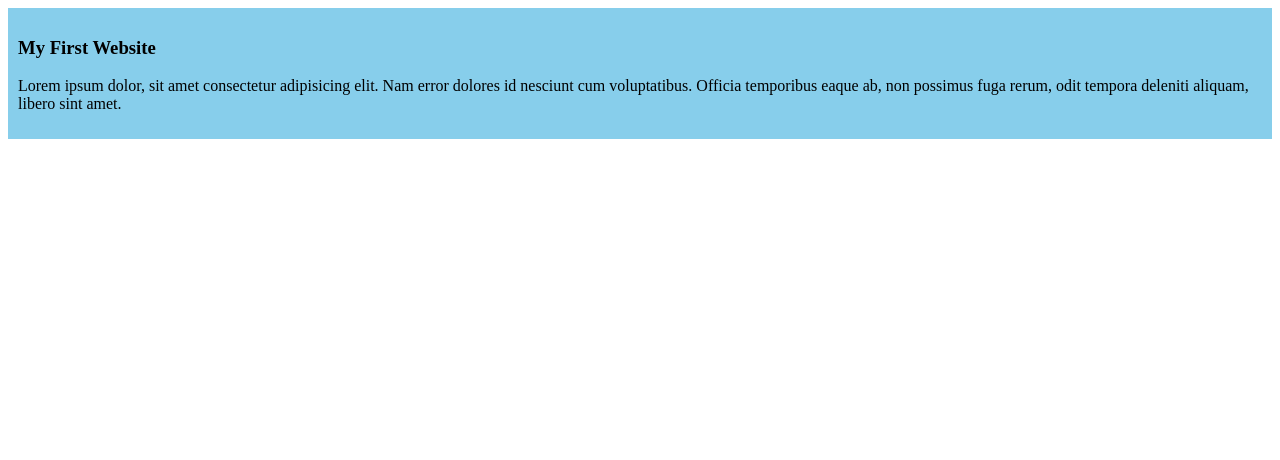
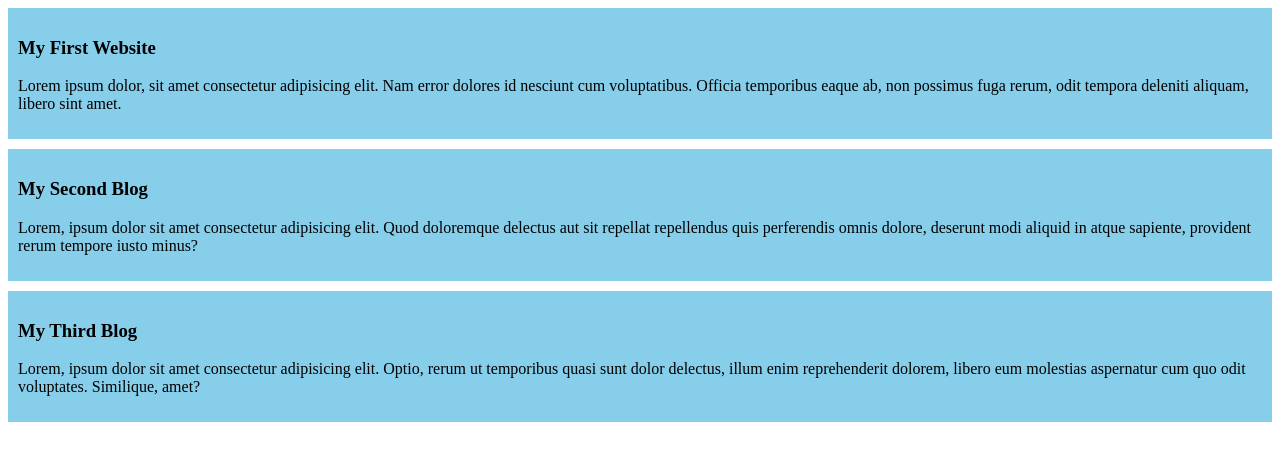
Before and after one commit to antargithub/my-simple-website, a plain HTML site: page index.html in a window 1280 px wide. Drawn offline with Linux system fonts and the light colour scheme.

Commit message:
added the second blog

```diff
--- a/index.html
+++ b/index.html
@@ -12,5 +12,15 @@
         <p>Lorem ipsum dolor, sit amet consectetur adipisicing elit. Nam error dolores id nesciunt cum voluptatibus. Officia temporibus eaque ab, non possimus fuga rerum, odit tempora deleniti aliquam, libero sint amet.</p>
     </div>
 
+    <div>
+        <h3>My Second Blog</h3>
+        <p>Lorem, ipsum dolor sit amet consectetur adipisicing elit. Quod doloremque delectus aut sit repellat repellendus quis perferendis omnis dolore, deserunt modi aliquid in atque sapiente, provident rerum tempore iusto minus?</p>
+    </div>
+
+    <div>
+        <h3>My Third Blog</h3>
+        <p>Lorem, ipsum dolor sit amet consectetur adipisicing elit. Optio, rerum ut temporibus quasi sunt dolor delectus, illum enim reprehenderit dolorem, libero eum molestias aspernatur cum quo odit voluptates. Similique, amet?</p>
+    </div>
+
 </body>
 </html>
--- a/styles/blog.css
+++ b/styles/blog.css
@@ -1,4 +1,5 @@
 div{
     background-color: skyblue;
     padding: 10px;
+    margin-bottom: 10px;
 }
```
